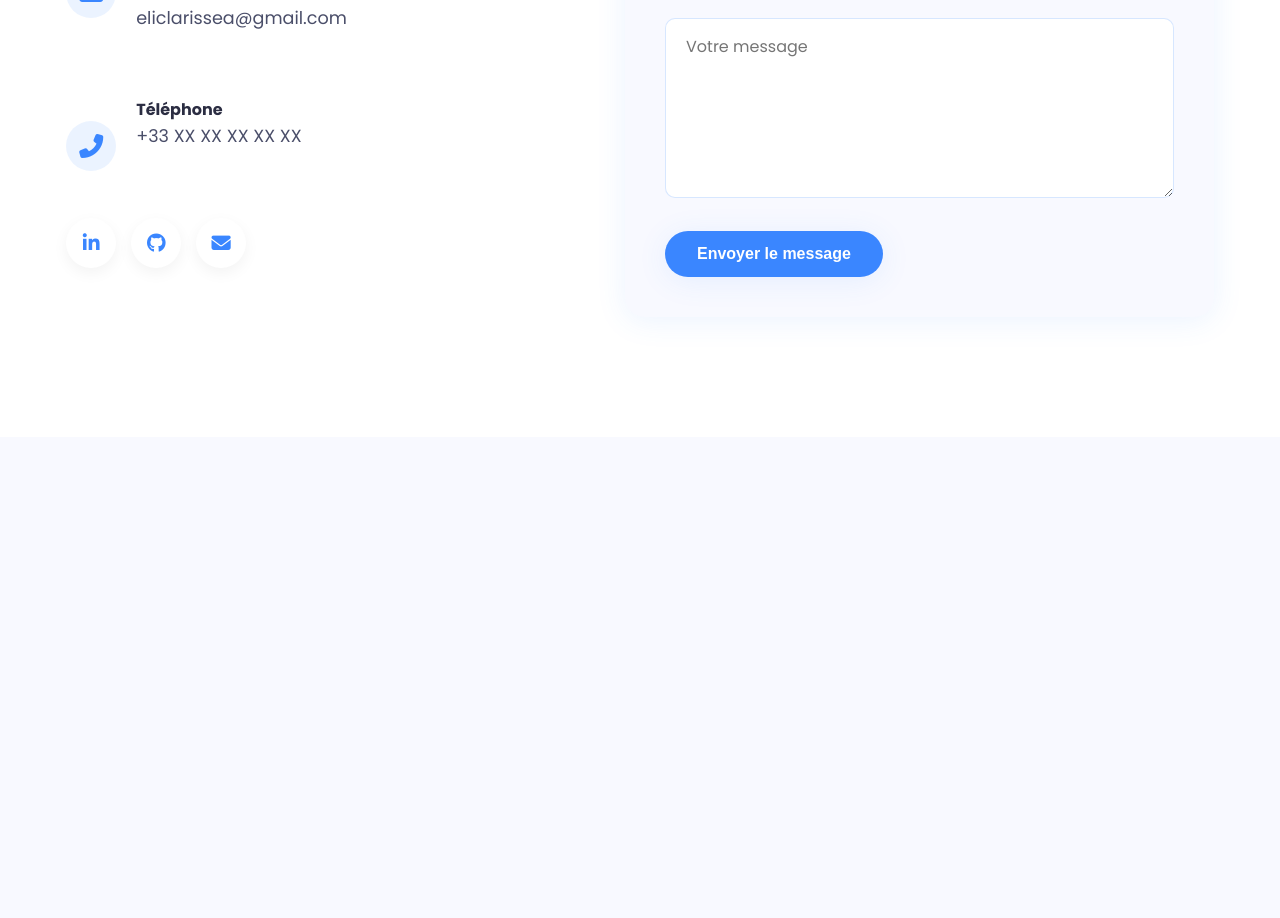
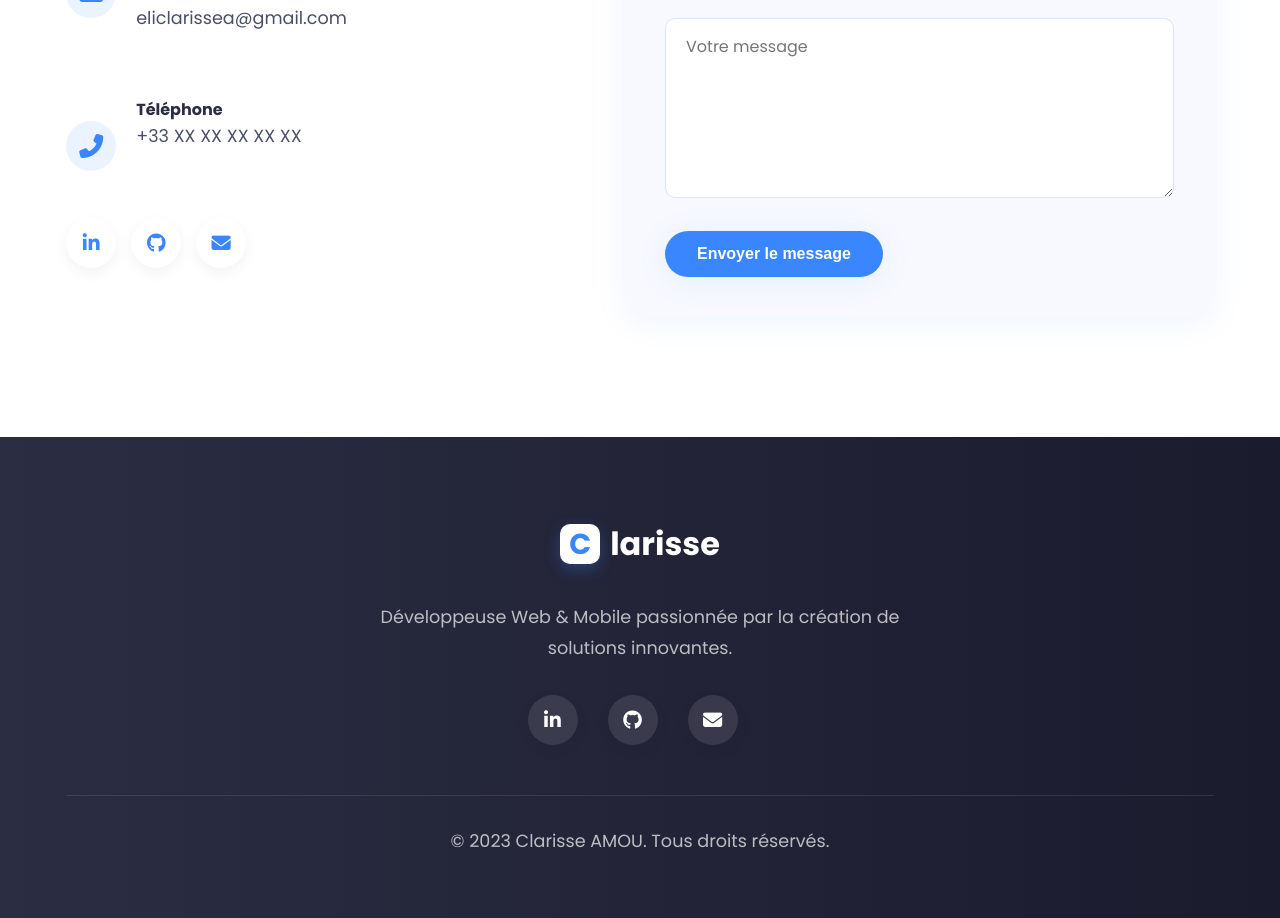
Before and after one commit to ClarisseMarcet/eli.amou-portfolio, a plain HTML site: page index.html in a window 1280 px wide. Shown: the part 5416-6334 px from the top of the page. Before the commit the page ends 5853 px from the top, so only its background shows below. Drawn offline with Linux system fonts and the light colour scheme.

```diff
--- a/index.html
+++ b/index.html
@@ -276,9 +276,30 @@
         </div>
     </section>
 
-    <!-- Footer inclus dynamiquement -->
-    <div id="footer-placeholder"></div>
 
-    <script src="JS/main.js"></script>
+     <!-- Footer -->
+    <footer>
+        <div class="container">
+            <div class="footer-content">
+                <div class="logo">
+                    <span>C</span>larisse
+                </div>
+                <p>Développeuse Web & Mobile passionnée par la création de solutions innovantes.</p>
+                <div class="social">
+                    <a href="#"><i class="fab fa-linkedin-in"></i></a>
+                    <a href="#"><i class="fab fa-github"></i></a>
+                    <a href="#"><i class="fas fa-envelope"></i></a>
+                </div>
+            </div>
+            <div class="copyright">
+                <p>&copy; 2023 Clarisse AMOU. Tous droits réservés.</p>
+            </div>
+        </div>
+    </footer>
+
+
+   <script src="assets/JS/footer.js"></script>
+
+
 </body>
 </html>
```
